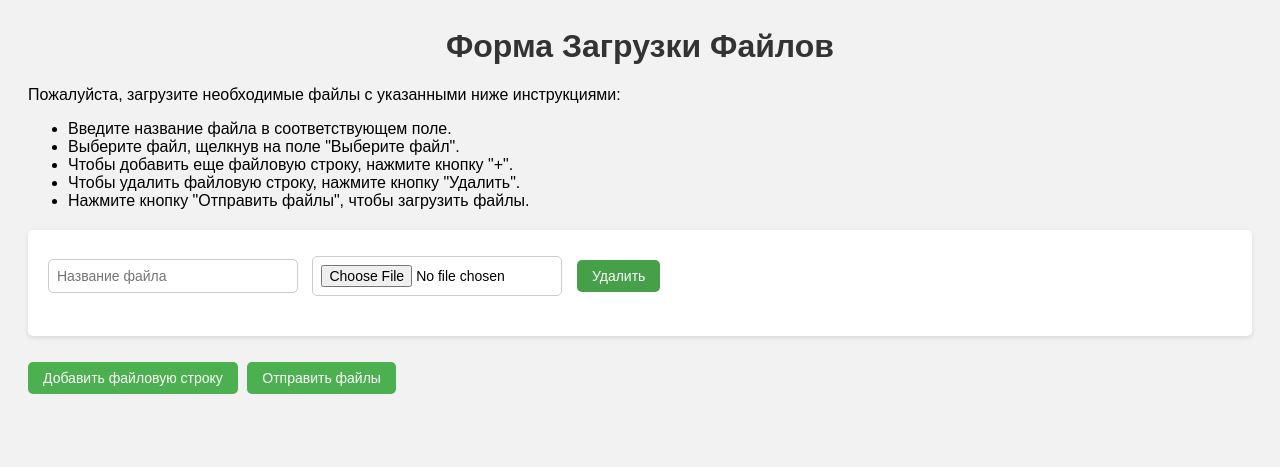
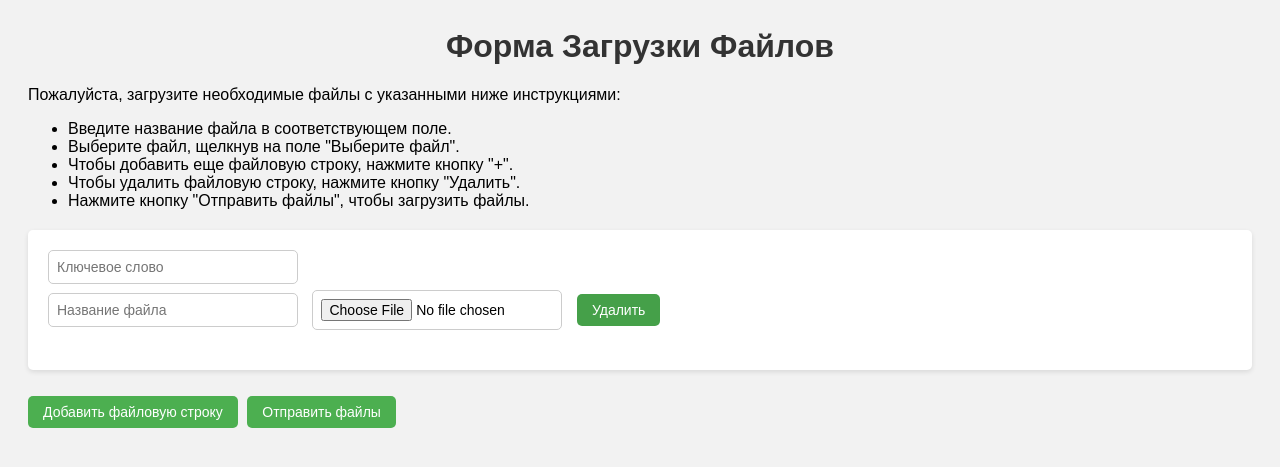
Before and after one commit to Nevermindone/django-foms, a Django app: page /FOMS/upload/ in a window 1280 px wide. Shown: the top 467 px of the page. Run offline with Django 3.2, Linux system fonts and the light colour scheme; parts of the project's set-up code (start-up, migrations or seed data) failed here and were passed over.

Commit message:
keyword added

```diff
--- a/apps/FOMS/serializers.py
+++ b/apps/FOMS/serializers.py
@@ -7,6 +7,7 @@ from apps.FOMS.utils import get_file_extension
 class FilesSerializer(serializers.Serializer):
     file = serializers.ListField()
     filename = serializers.ListField()
+    keyword = serializers.CharField(min_length=1, max_length=100)
 
     def validate_file(self, files):
         for file in files:
--- a/apps/FOMS/templates/upload.html
+++ b/apps/FOMS/templates/upload.html
@@ -42,6 +42,15 @@
       width: 250px;
     }
 
+    .keyword-input {
+      margin-right: 10px;
+      padding: 8px;
+      border: 1px solid #ccc;
+      border-radius: 5px;
+      font-size: 14px;
+      width: 250px;
+    }
+
     button {
       margin-top: 10px;
       margin-right: 5px;
@@ -69,6 +78,7 @@
     #file-container {
       margin-bottom: 20px;
     }
+
   </style>
 </head>
 <body>
@@ -87,6 +97,7 @@
 
   <form id="file-form">
     {% csrf_token %}
+            <input type="text" name="keyword" placeholder="Ключевое слово" class="keyword-input">
     <div id="file-container">
       <div class="file-row">
         <input type="text" name="filename" placeholder="Название файла">
--- a/apps/FOMS/views.py
+++ b/apps/FOMS/views.py
@@ -15,6 +15,7 @@ class UploadCreateView(APIView):
         serializer = self.serializer_class(data=request.data)
         serializer.is_valid(raise_exception=True)
         data = serializer.validated_data
+        keyword = data['keyword']
         files_and_names_list = list(set(zip(data['file'], data['filename'])))
         bu = BatchUpload(
             archives_count=len(files_and_names_list)
@@ -29,9 +30,9 @@ class UploadCreateView(APIView):
             af.save()
         app.send_task(
             "apps.FOMS.tasks.archive_processor",
-            [bu.pk, 'менинг'],
+            [bu.pk, keyword],
         )
-        # archive_processor(bu.pk, 'менинг')
+        # archive_processor(bu.pk, keyword)
         return render(request, 'success.html')
 
 
```
